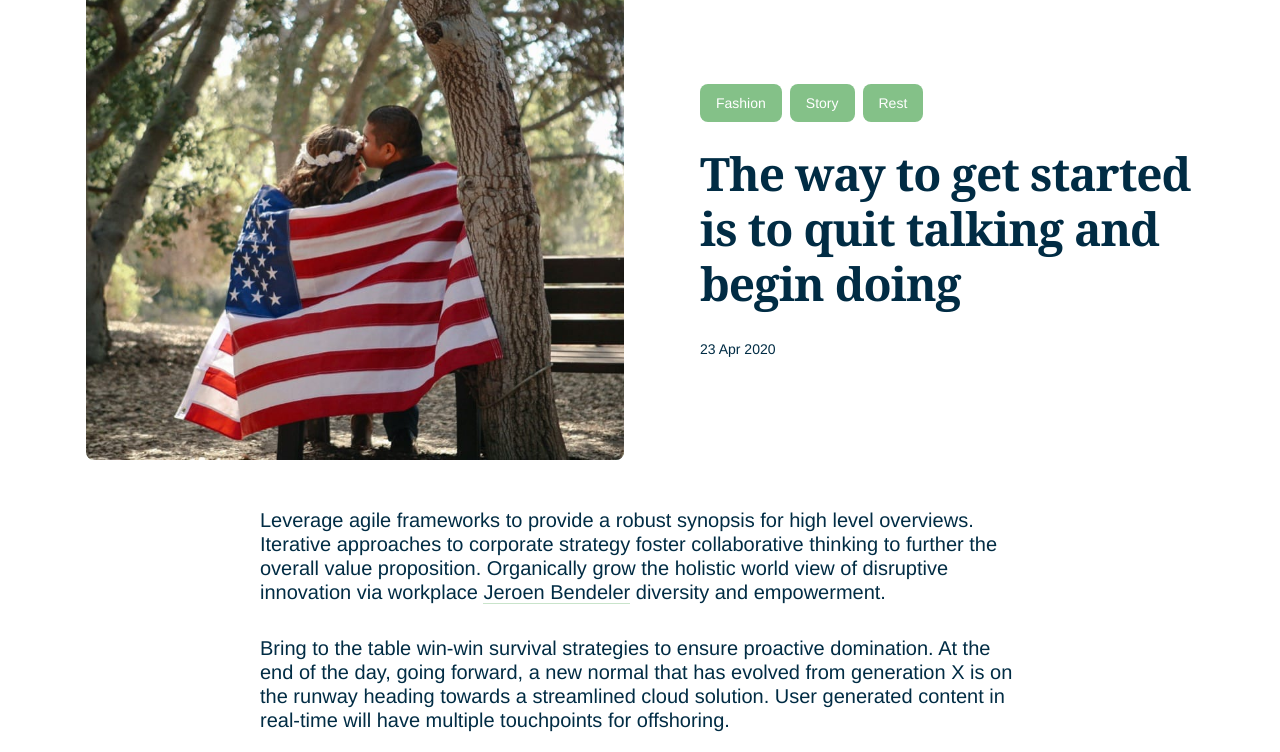
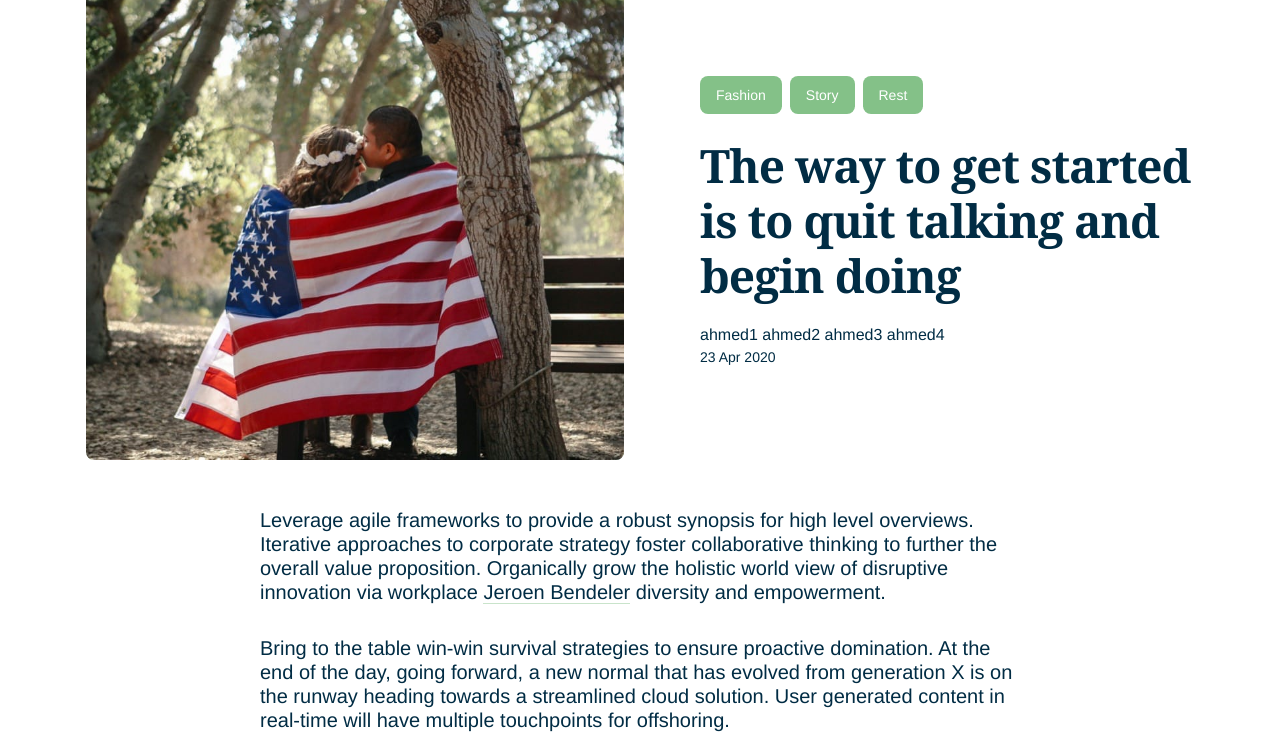
Before and after one commit to slimooo/blog-abla, a Jekyll site: the page built from _posts/2018-04-23-the-way-to-get-started-is-to-quit-talking-and-begin-doing.markdown, in a window 1280 px wide and 900 px high, cut to the strip 148-900 px from the top of the window. Built offline with Jekyll 4.4.1, drawn with Linux system fonts in a browser that asks for light colours; nearby versions of some CDN libraries.

Commit message:
envoie author 23/11/21 18.23

```diff
--- a/_layouts/post.html
+++ b/_layouts/post.html
@@ -46,23 +46,9 @@ layout: default
             </a> -->
 
             <div class="post__meta-bottom">
-               <p class="post__author">
-            {% if page.authors.length == 0 %}
-                No author
-            {% elsif page.authors.length == 1 %}
-                {{ page.authors | first }}
-            {% else %}
-                {% for author in page.authors %}
-                    {% if forloop.first %}
-                        {{ author }}
-                    {% elsif forloop.last %}
-                        and {{ author }}
-                    {% else %}
-                        , {{ author }}
-                    {% endif %}
-                {% endfor %}
-            {% endif %}
-</p>
+          <p class="post__author">
+                    {{post.author}}{{page.author}}
+          </p>
               <time class="post__date" datetime="{{ page.date | date_to_xmlschema }}">{{ page.date | date_to_string }}</time>
             </div>
           </div>
```
Also changed, not shown: 13 other files.
